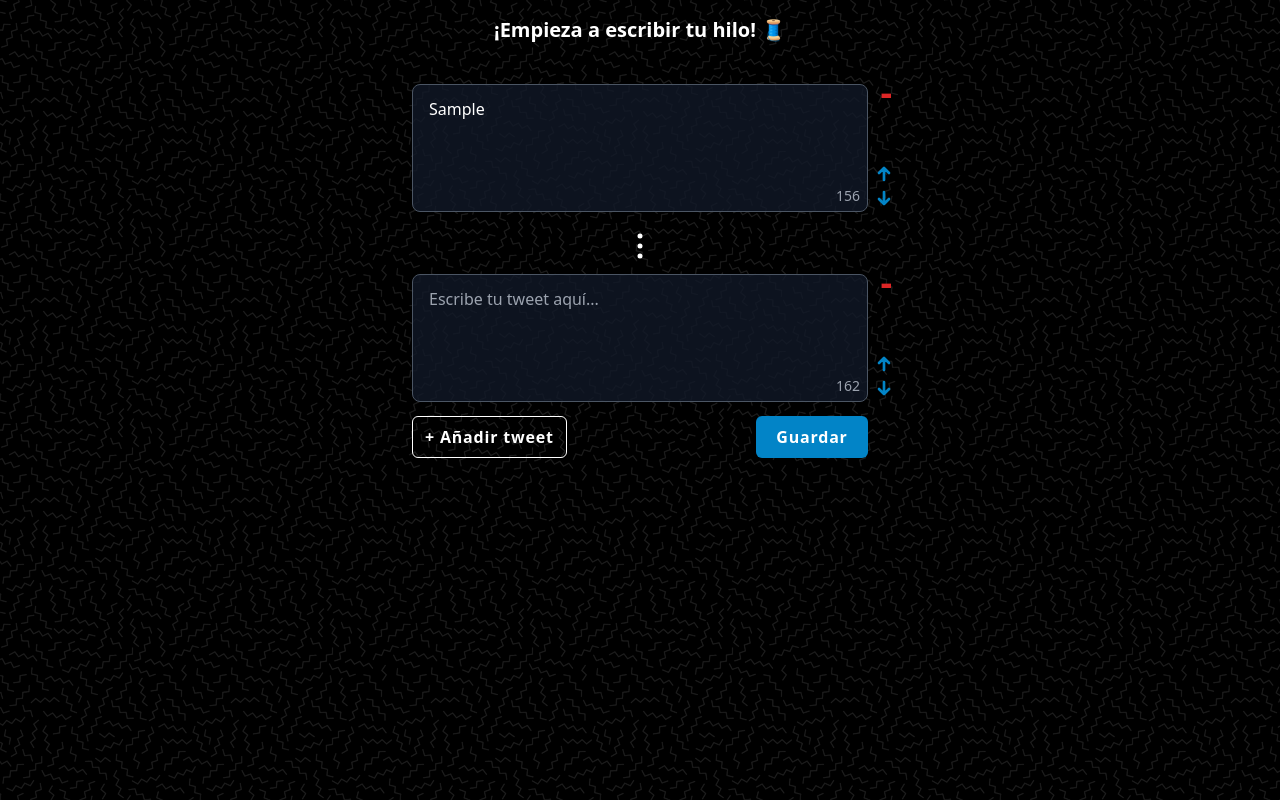
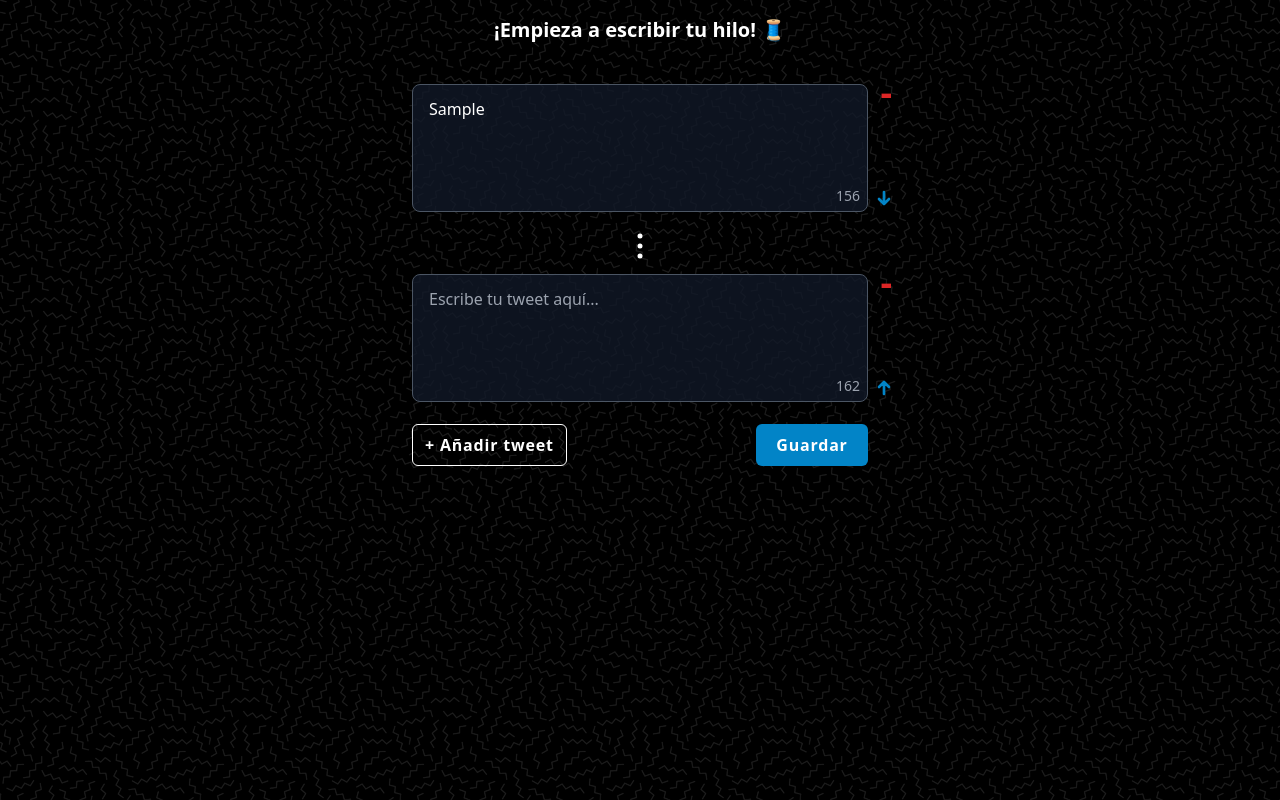
Before and after one commit to jsnzrdz/threaddy, a React (Vite) app: page / in a window 1280 px wide. Both pictures are taken after typing "Sample" into the empty fields and a click on the button "+ Añadir tweet". Built offline with nearby package versions, Linux system fonts and the light colour scheme.

Commit message:
Lógica de visibilidad de las flechas de ordenación

```diff
--- a/src/components/ThreadEditor.tsx
+++ b/src/components/ThreadEditor.tsx
@@ -1,6 +1,7 @@
 import { useState } from "react"
 import { TweetModel } from "../models/tweet-model";
 import TweetEditor from "./TweetEditor";
+import React from "react";
 
 const initialThread: TweetModel[] = [
     {
@@ -42,12 +43,12 @@ export default function ThreadEditor() {
             <ol className="mt-6 flex flex-col gap-2 mx-3">
                 {
                     tweets.map((tweet, index) =>
-                        <>
-                            <li key={tweet.threadPosition} >
+                        <React.Fragment key={tweet.threadPosition}>
+                            <li>
 
                                 <TweetEditor
                                     tweet={tweet}
-                                    isTheOnlyTweet={tweets.length === 1}
+                                    threadLength={tweets.length}
                                     onUpdateContent={updateTweetContent}
                                     onDeleteTweet={deleteTweet}
                                 />
@@ -56,8 +57,8 @@ export default function ThreadEditor() {
                                 // Mostrar flecha de unión de tweets
                                 index < tweets.length - 1 && index !== tweets.length - 1 ?
                                     <div className="flex justify-center">
-                                        <svg xmlns="http://www.w3.org/2000/svg" fill="none" viewBox="0 0 24 24" stroke-width="1.5" stroke="currentColor" className="size-10">
-                                            <path stroke-linecap="round" stroke-linejoin="round" d="M12 6.75a.75.75 0 1 1 0-1.5.75.75 0 0 1 0 1.5ZM12 12.75a.75.75 0 1 1 0-1.5.75.75 0 0 1 0 1.5ZM12 18.75a.75.75 0 1 1 0-1.5.75.75 0 0 1 0 1.5Z" />
+                                        <svg xmlns="http://www.w3.org/2000/svg" fill="none" viewBox="0 0 24 24" strokeWidth="1.5" stroke="currentColor" className="size-10">
+                                            <path strokeLinecap="round" strokeLinejoin="round" d="M12 6.75a.75.75 0 1 1 0-1.5.75.75 0 0 1 0 1.5ZM12 12.75a.75.75 0 1 1 0-1.5.75.75 0 0 1 0 1.5ZM12 18.75a.75.75 0 1 1 0-1.5.75.75 0 0 1 0 1.5Z" />
                                         </svg>
                                     </div>
                                     : ""
@@ -65,7 +66,7 @@ export default function ThreadEditor() {
                             {
                                 // Mostrar el botón de añadir si es el último tweet
                                 index === tweets.length - 1 &&
-                                <div className="flex flex-col gap-4 md:flex-row md:justify-between">
+                                <div className="mt-2 flex flex-col gap-2 md:flex-row md:justify-between">
                                     <button
                                         className="min-w-28 py-2 px-3 border border-white rounded-md font-semibold tracking-wider"
                                         onClick={addTweet}
@@ -80,7 +81,7 @@ export default function ThreadEditor() {
                                     </button>
                                 </div>
                             }
-                        </>
+                        </React.Fragment>
 
                     )
                 }
--- a/src/components/TweetEditor.tsx
+++ b/src/components/TweetEditor.tsx
@@ -3,7 +3,7 @@ import { TweetModel } from "../models/tweet-model";
 
 interface TweetEditorProps {
     tweet: TweetModel,
-    isTheOnlyTweet: boolean,
+    threadLength: number,
     onUpdateContent: (index: number, textContent: string) => void,
     onDeleteTweet: (index: number) => void
 }
@@ -16,7 +16,7 @@ function getAvailableChars(currentTextContent: string) {
     return (AVAILABLE_CHARS - currentTextContent.length).toString();
 }
 
-export default function TweetEditor({ tweet, isTheOnlyTweet, onUpdateContent, onDeleteTweet }: TweetEditorProps) {
+export default function TweetEditor({ tweet, threadLength, onUpdateContent, onDeleteTweet }: TweetEditorProps) {
 
     // Contenido de tipo texto del tweet
     const [currentTextContent, setCurrentTextContent] = useState<string>(tweet.textContent ? tweet.textContent : "");
@@ -46,19 +46,27 @@ export default function TweetEditor({ tweet, isTheOnlyTweet, onUpdateContent, on
                     {getAvailableChars(currentTextContent)}
                 </div>
                 {
-                    isTheOnlyTweet ?
+                    threadLength === 1 ?
                         "" :
                         <div>
                             <div className="flex flex-col gap-2 absolute -right-6 bottom-3 cursor-pointer text-sky-600">
+                                {
+                                    // Mostrar fecha hacia arriba
+                                    tweet.threadPosition === 0 ?
+                                    "":
                                     <svg xmlns="http://www.w3.org/2000/svg" fill="none" viewBox="0 0 24 24" strokeWidth="1.5" stroke="currentColor" className="size-4">
                                         <path strokeLinecap="round" strokeLinejoin="round" d="M4.5 10.5 12 3m0 0 7.5 7.5M12 3v18" strokeWidth={4} />
                                     </svg>
-
+                                }
+                                {
+                                    // Mostrar flecha hacia abajo
+                                    threadLength === tweet.threadPosition + 1 ?
+                                    ""
+                                    :
                                     <svg xmlns="http://www.w3.org/2000/svg" fill="none" viewBox="0 0 24 24" strokeWidth="1.5" stroke="currentColor" className="size-4">
                                         <path strokeLinecap="round" strokeLinejoin="round" d="M19.5 13.5 12 21m0 0-7.5-7.5M12 21V3" strokeWidth={4} />
                                     </svg>
-
-
+                                }
                             </div>
                             <div
                                 className="absolute -right-6 -top-3 font-bold text-4xl text-red-600 cursor-pointer"
@@ -67,8 +75,6 @@ export default function TweetEditor({ tweet, isTheOnlyTweet, onUpdateContent, on
                                 -
                             </div>
                         </div>
-
-
                 }
             </div>
         </div>
```
Lines whose indentation alone changed are shown as unchanged.
